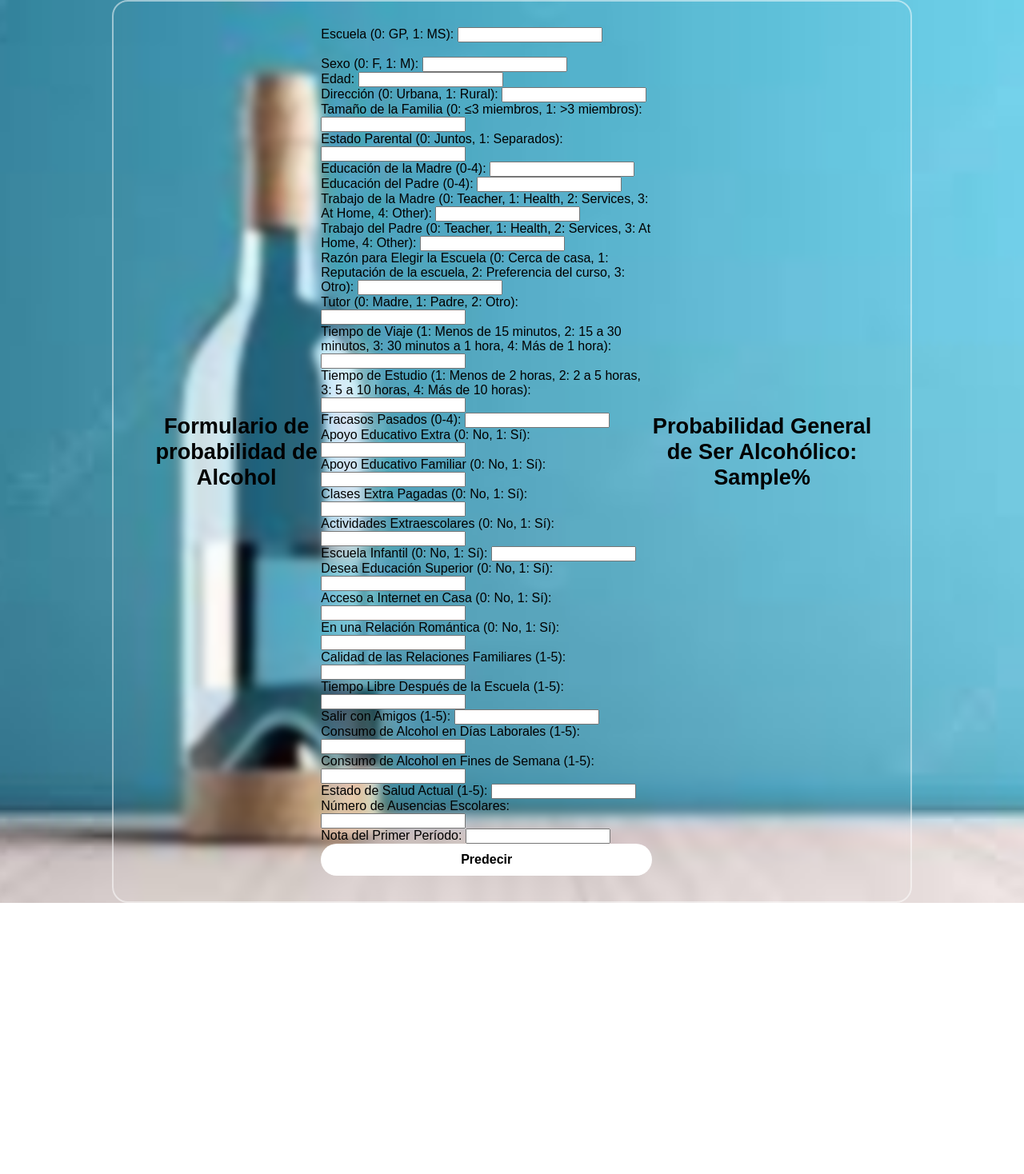
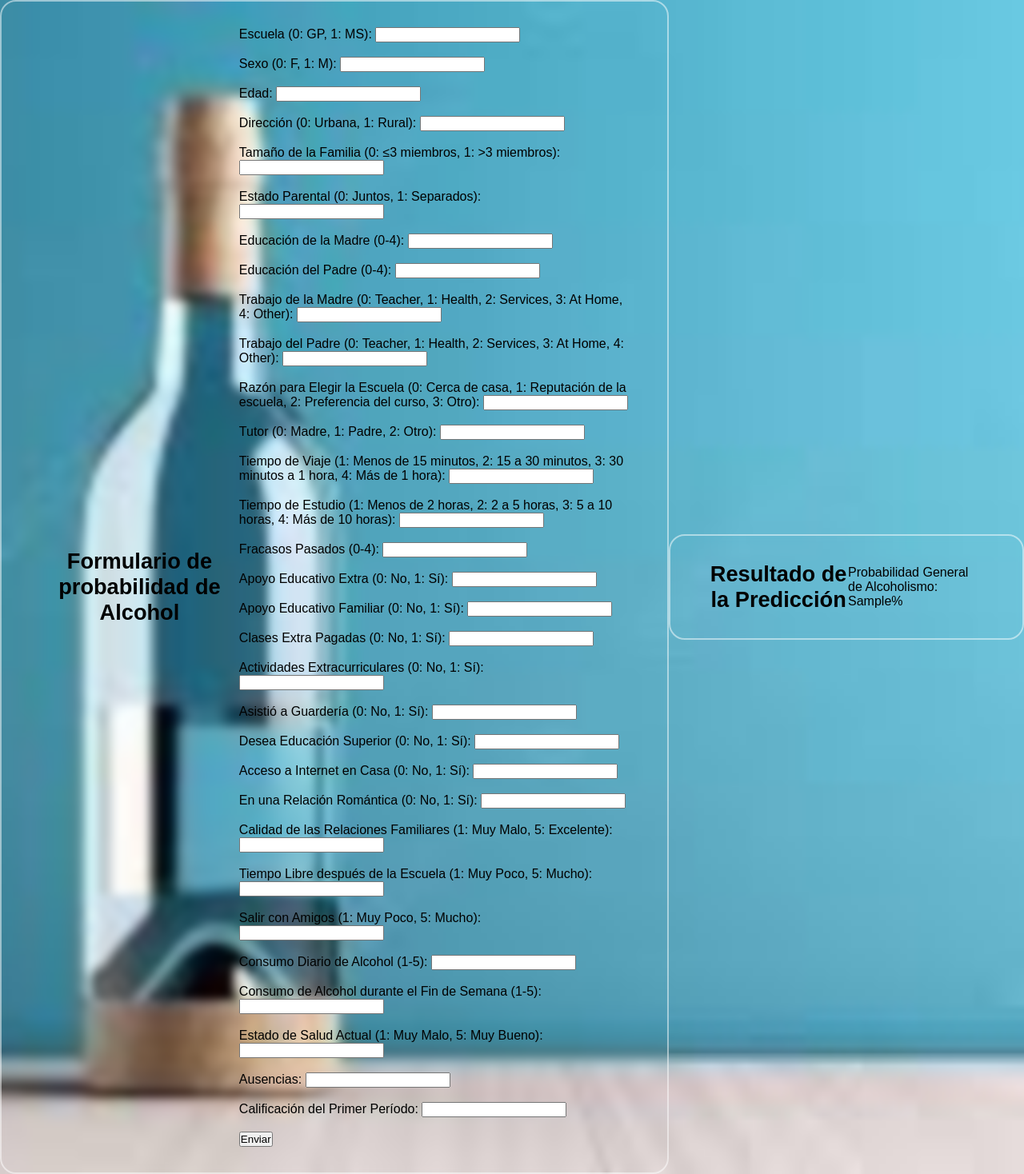
Before and after one commit to LiliaV82/Modelo, a Flask app: template Alcohol/templates/form.html in a window 1280 px wide. Shown: the whole page at 80% size. Before the commit the page ends 1129 px from the top, so only its background shows below. Run offline with Flask 3, Linux system fonts and the light colour scheme; the template is opened without the code that fills it: most values are stand-ins (such as "Sample title", 1, 10 or a date in 2020); parts of the project's set-up code (start-up, migrations or seed data) failed here and were passed over.

Commit message:
Cruz Azul

```diff
--- a/Alcohol/templates/form.html
+++ b/Alcohol/templates/form.html
@@ -8,112 +8,110 @@
 </head>
 <body>
     <section>
-        <h2>Formulario de probabilidad de Alcohol </h2>
-
-    <form action="/predict"  method="post">
-
+        <h2>Formulario de probabilidad de Alcohol</h2>
+        <form action="/" method="post">
             <label for="school">Escuela (0: GP, 1: MS):</label>
             <input type="number" id="school" name="school" required><br><br>
 
             <label for="sex">Sexo (0: F, 1: M):</label>
-        <input type="number" id="sex" name="sex" required><br>
+            <input type="number" id="sex" name="sex" required><br><br>
 
             <label for="age">Edad:</label>
-        <input type="number" id="age" name="age" required><br>
+            <input type="number" id="age" name="age" required><br><br>
 
             <label for="address">Dirección (0: Urbana, 1: Rural):</label>
-        <input type="number" id="address" name="address" required><br>
+            <input type="number" id="address" name="address" required><br><br>
 
             <label for="famsize">Tamaño de la Familia (0: ≤3 miembros, 1: >3 miembros):</label>
-        <input type="number" id="famsize" name="famsize" required><br>
+            <input type="number" id="famsize" name="famsize" required><br><br>
 
             <label for="Pstatus">Estado Parental (0: Juntos, 1: Separados):</label>
-        <input type="number" id="Pstatus" name="Pstatus" required><br>
+            <input type="number" id="Pstatus" name="Pstatus" required><br><br>
 
             <label for="Medu">Educación de la Madre (0-4):</label>
-        <input type="number" id="Medu" name="Medu" required><br>
+            <input type="number" id="Medu" name="Medu" required><br><br>
 
             <label for="Fedu">Educación del Padre (0-4):</label>
-        <input type="number" id="Fedu" name="Fedu" required><br>
+            <input type="number" id="Fedu" name="Fedu" required><br><br>
 
             <label for="Mjob">Trabajo de la Madre (0: Teacher, 1: Health, 2: Services, 3: At Home, 4: Other):</label>
-        <input type="number" id="Mjob" name="Mjob" required><br>
+            <input type="number" id="Mjob" name="Mjob" required><br><br>
 
             <label for="Fjob">Trabajo del Padre (0: Teacher, 1: Health, 2: Services, 3: At Home, 4: Other):</label>
-        <input type="number" id="Fjob" name="Fjob" required><br>
+            <input type="number" id="Fjob" name="Fjob" required><br><br>
 
             <label for="reason">Razón para Elegir la Escuela (0: Cerca de casa, 1: Reputación de la escuela, 2: Preferencia del curso, 3: Otro):</label>
-        <input type="number" id="reason" name="reason" required><br>
+            <input type="number" id="reason" name="reason" required><br><br>
 
             <label for="guardian">Tutor (0: Madre, 1: Padre, 2: Otro):</label>
-        <input type="number" id="guardian" name="guardian" required><br>
+            <input type="number" id="guardian" name="guardian" required><br><br>
 
             <label for="traveltime">Tiempo de Viaje (1: Menos de 15 minutos, 2: 15 a 30 minutos, 3: 30 minutos a 1 hora, 4: Más de 1 hora):</label>
-        <input type="number" id="traveltime" name="traveltime" required><br>
+            <input type="number" id="traveltime" name="traveltime" required><br><br>
 
             <label for="studytime">Tiempo de Estudio (1: Menos de 2 horas, 2: 2 a 5 horas, 3: 5 a 10 horas, 4: Más de 10 horas):</label>
-        <input type="number" id="studytime" name="studytime" required><br>
+            <input type="number" id="studytime" name="studytime" required><br><br>
 
             <label for="failures">Fracasos Pasados (0-4):</label>
-        <input type="number" id="failures" name="failures" required><br>
+            <input type="number" id="failures" name="failures" required><br><br>
 
             <label for="schoolsup">Apoyo Educativo Extra (0: No, 1: Sí):</label>
-        <input type="number" id="schoolsup" name="schoolsup" required><br>
+            <input type="number" id="schoolsup" name="schoolsup" required><br><br>
 
             <label for="famsup">Apoyo Educativo Familiar (0: No, 1: Sí):</label>
-        <input type="number" id="famsup" name="famsup" required><br>
+            <input type="number" id="famsup" name="famsup" required><br><br>
 
             <label for="paid">Clases Extra Pagadas (0: No, 1: Sí):</label>
-        <input type="number" id="paid" name="paid" required><br>
+            <input type="number" id="paid" name="paid" required><br><br>
 
-        <label for="activities">Actividades Extraescolares (0: No, 1: Sí):</label>
-        <input type="number" id="activities" name="activities" required><br>
+            <label for="activities">Actividades Extracurriculares (0: No, 1: Sí):</label>
+            <input type="number" id="activities" name="activities" required><br><br>
 
-        <label for="nursery">Escuela Infantil (0: No, 1: Sí):</label>
-        <input type="number" id="nursery" name="nursery" required><br>
+            <label for="nursery">Asistió a Guardería (0: No, 1: Sí):</label>
+            <input type="number" id="nursery" name="nursery" required><br><br>
 
             <label for="higher">Desea Educación Superior (0: No, 1: Sí):</label>
-        <input type="number" id="higher" name="higher" required><br>
+            <input type="number" id="higher" name="higher" required><br><br>
 
             <label for="internet">Acceso a Internet en Casa (0: No, 1: Sí):</label>
-        <input type="number" id="internet" name="internet" required><br>
+            <input type="number" id="internet" name="internet" required><br><br>
 
             <label for="romantic">En una Relación Romántica (0: No, 1: Sí):</label>
-        <input type="number" id="romantic" name="romantic" required><br>
+            <input type="number" id="romantic" name="romantic" required><br><br>
 
-        <label for="famrel">Calidad de las Relaciones Familiares (1-5):</label>
-        <input type="number" id="famrel" name="famrel" required><br>
+            <label for="famrel">Calidad de las Relaciones Familiares (1: Muy Malo, 5: Excelente):</label>
+            <input type="number" id="famrel" name="famrel" required><br><br>
 
-        <label for="freetime">Tiempo Libre Después de la Escuela (1-5):</label>
-        <input type="number" id="freetime" name="freetime" required><br>
+            <label for="freetime">Tiempo Libre después de la Escuela (1: Muy Poco, 5: Mucho):</label>
+            <input type="number" id="freetime" name="freetime" required><br><br>
 
-        <label for="goout">Salir con Amigos (1-5):</label>
-        <input type="number" id="goout" name="goout" required><br>
+            <label for="goout">Salir con Amigos (1: Muy Poco, 5: Mucho):</label>
+            <input type="number" id="goout" name="goout" required><br><br>
 
-        <label for="Dalc">Consumo de Alcohol en Días Laborales (1-5):</label>
-        <input type="number" id="Dalc" name="Dalc" required><br>
+            <label for="Dalc">Consumo Diario de Alcohol (1-5):</label>
+            <input type="number" id="Dalc" name="Dalc" required><br><br>
 
-        <label for="Walc">Consumo de Alcohol en Fines de Semana (1-5):</label>
-        <input type="number" id="Walc" name="Walc" required><br>
+            <label for="Walc">Consumo de Alcohol durante el Fin de Semana (1-5):</label>
+            <input type="number" id="Walc" name="Walc" required><br><br>
 
-        <label for="health">Estado de Salud Actual (1-5):</label>
-        <input type="number" id="health" name="health" required><br>
+            <label for="health">Estado de Salud Actual (1: Muy Malo, 5: Muy Bueno):</label>
+            <input type="number" id="health" name="health" required><br><br>
 
-        <label for="absences">Número de Ausencias Escolares:</label>
-        <input type="number" id="absences" name="absences" required><br>
+            <label for="absences">Ausencias:</label>
+            <input type="number" id="absences" name="absences" required><br><br>
 
-        <label for="G1">Nota del Primer Período:</label>
-        <input type="number" id="G1" name="G1" required><br>
+            <label for="G1">Calificación del Primer Período:</label>
+            <input type="number" id="G1" name="G1" required><br><br>
 
-        <button type="submit">Predecir</button>
+            <input type="submit" value="Enviar">
         </form>
+    </section>
+
     {% if prediction_general is not none %}
-        <h2>Probabilidad General de Ser Alcohólico: {{ prediction_general }}%</h2>
+    <section>
+        <h2>Resultado de la Predicción</h2>
+        <p>Probabilidad General de Alcoholismo: {{ prediction_general }}%</p>
+    </section>
     {% endif %}
-    {% if error is not none %}
-
-    {% endif %}
-
-    </section>
 </body>
 </html>
```
Also changed, not shown: Alcohol/app.py (+31 -32 lines). Lines whose indentation alone changed are shown as unchanged.
